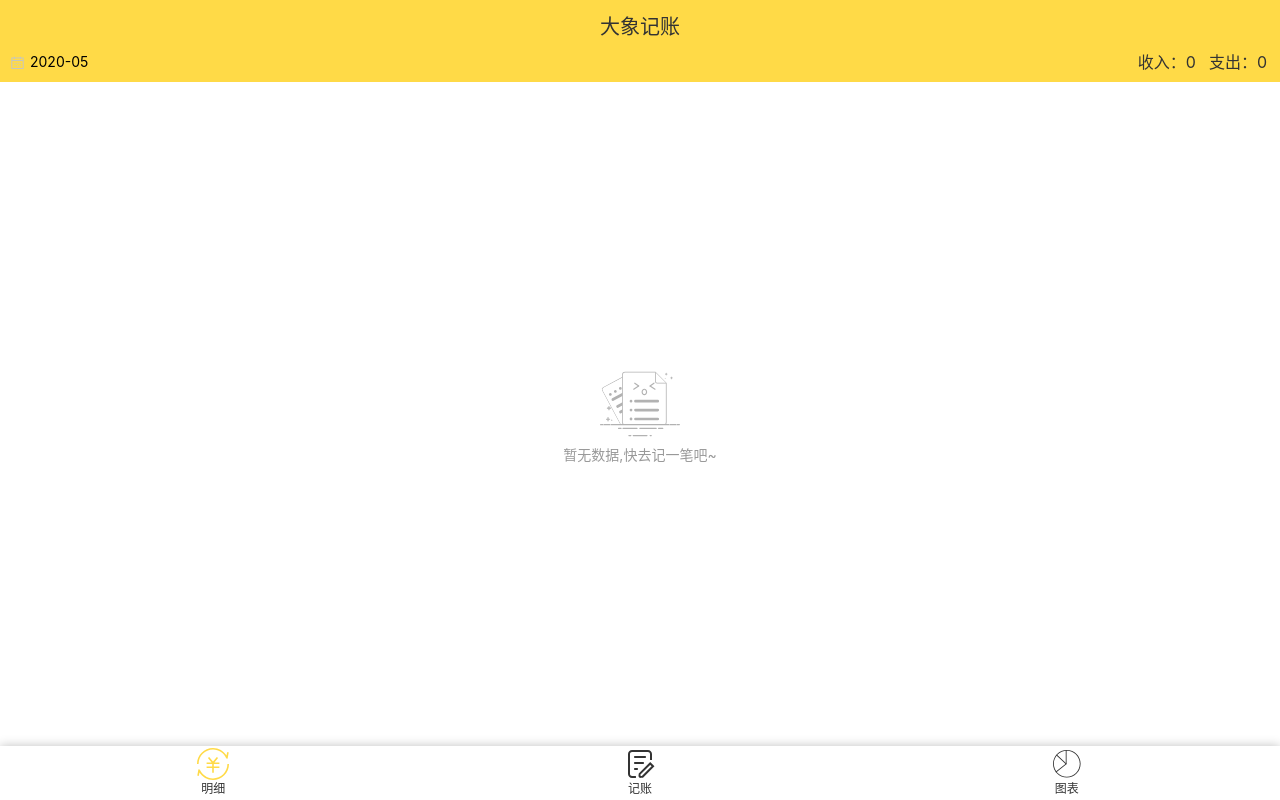
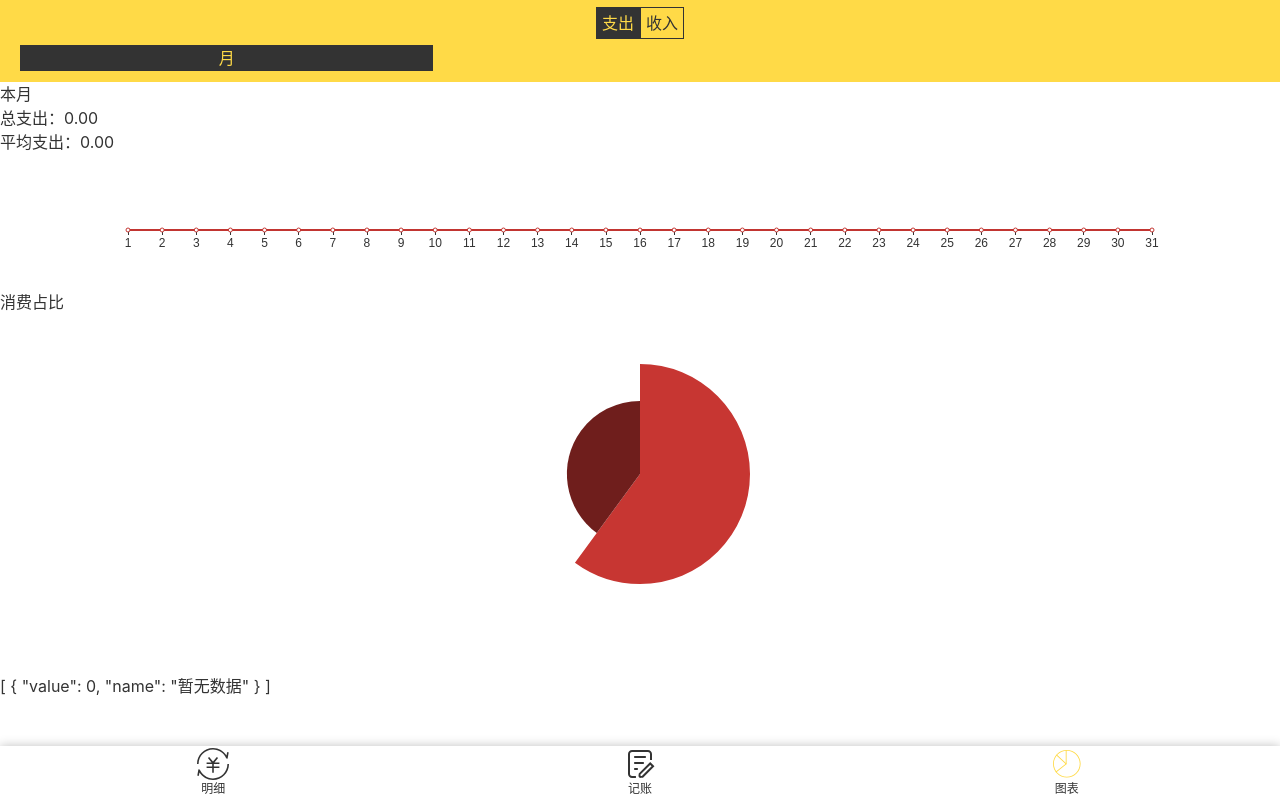
Before and after one commit to MongieLee/vue-tally, a Vue app: page /#/reportForm in a window 1280 px wide. Before the commit this address led to /#/statistics. Built offline with nearby package versions, Linux system fonts and the light colour scheme.

Commit message:
暂存代码

```diff
--- a/src/views/ReportForm.vue
+++ b/src/views/ReportForm.vue
@@ -2,23 +2,25 @@
   <Layout>
     <div class="top-bar">
       <div class="type">
-        <span @click="heihei('pay')">支出</span>
-        <span @click="heihei('income')">收入</span>
+        <span :class="{active:type==='pay'}" @click="heihei('pay')">支出</span>
+        <span :class="{active:type==='income'}" @click="heihei('income')">收入</span>
       </div>
 
       <ul class="company-date">
-        <li @click="change('week')" :class="{active:companyDate==='week'}">周</li>
+        <!-- <li @click="change('week')" :class="{active:companyDate==='week'}">周</li> -->
         <li @click="change('month')" :class="{active:companyDate==='month'}">月</li>
-        <li @click="change('year')" :class="{active:companyDate==='year'}">年</li>
+        <!-- <li @click="change('year')" :class="{active:companyDate==='year'}">年</li> -->
       </ul>
     </div>
     <div>{{getText}}</div>
-    <div>总支出：{{xxx}}</div>
+    <div>总支出：{{parseFloat(xxx).toFixed(2)}}</div>
     <div>平均支出：{{parseFloat(xxx/31).toFixed(2)}}</div>
     <div id="main"></div>
     <div>
       <span>消费占比</span>
+      <div id="ppp" class="aaa"></div>
     </div>
+    {{getBing}}
   </Layout>
 </template>
 
@@ -31,7 +33,8 @@ export default {
       type: "pay",
       companyDate: "month",
       currentList: [],
-      xxx: 0
+      xxx: 0,
+      pingList: [] //[{value:1,name:'qqq'}]
     };
   },
   methods: {
@@ -162,6 +165,29 @@ export default {
         });
       }
       return o;
+    },
+    getBing() {
+      console.log("1111111111111111");
+      let o = JSON.parse(JSON.stringify(this.recordList));
+      if (o.length === 0) {
+        return [{ value: 0, name: "暂无数据" }];
+      }
+      let q = {};
+      o.map((v, index) => {
+        let leixing = v.selectedTag.tagType;
+        if (!q[leixing]) {
+          q[leixing] = v.amount;
+        } else {
+          q[leixing] += parseFloat(v.amount);
+        }
+      });
+      console.log("zeshiq:", q);
+      let i = [];
+      for (let key in q) {
+        i.push({ value: q[key], name: key });
+      }
+      console.log(i);
+      return i;
     }
   },
   mounted() {
@@ -218,7 +244,69 @@ export default {
       },
       series: [{ name: "支出", data: this.getCurrentList, type: "line" }]
     });
+  console.log(this.getBing)
+    //////////////////////////////////////////////
+    var myChart2 = this.$echarts.init(document.getElementById("ppp"));
+    myChart2.setOption({
+      tooltip: {
+        trigger: "item",
+        formatter: "{a} <br/>{b} : {c} ({d}%)"
+      },
+
+      visualMap: {
+        show: false,
+        min: 80,
+        max: 600,
+        inRange: {
+          colorLightness: [0, 1]
+        }
+      },
+      series: [
+        {
+          backgroundColor: '#2c343c',
+          name: "消费类型",
+          type: "pie",
+          radius: "55%",
+          center: ["50%", "50%"],
+          data:
+            //  this.getBing,
+            [
+              { value: 334, name: "草拟" },
+              { value: 222, name: "妈妈" }
+            ],
+          // [
+          //   { value: 335, name: "直接访问" },
+          //   { value: 310, name: "邮件营销" }
+          // ],
+          // .sort(function(a, b) {
+          //   return a.value - b.value;
+          // }),
+          roseType: "radius",
+          label: {
+            color: "rgba(255, 255, 255, 0.3)"
+          },
+          labelLine: {
+            lineStyle: {
+              color: "rgba(255, 255, 255, 0.3)"
+            },
+            smooth: 0.2,
+            length: 10,
+            length2: 20
+          },
+          itemStyle: {
+            color: "#c23531"
+          },
+
+          animationType: "scale",
+          animationEasing: "elasticOut",
+          animationDelay: function(idx) {
+            return Math.random() * 200;
+          }
+        }
+      ]
+    });
   },
+
   created() {
     this.$store.commit("initRecordList");
   }
@@ -233,11 +321,24 @@ $base-color: rgb(255, 218, 71);
   .type {
     text-align: center;
     margin-bottom: 10px;
+    span {
+      border: 1px #333 solid;
+      padding: 5px;
+      &.active {
+        background-color: #333;
+        color: $base-color;
+      }
+    }
   }
 }
 #main {
   width: 100vw;
-  height: 200px;
+  height: 17vh;
+}
+.aaa {
+  width: 100vw;
+  height: 50vh;
+  margin-top: -5vh;
 }
 .company-date {
   display: flex;
```
